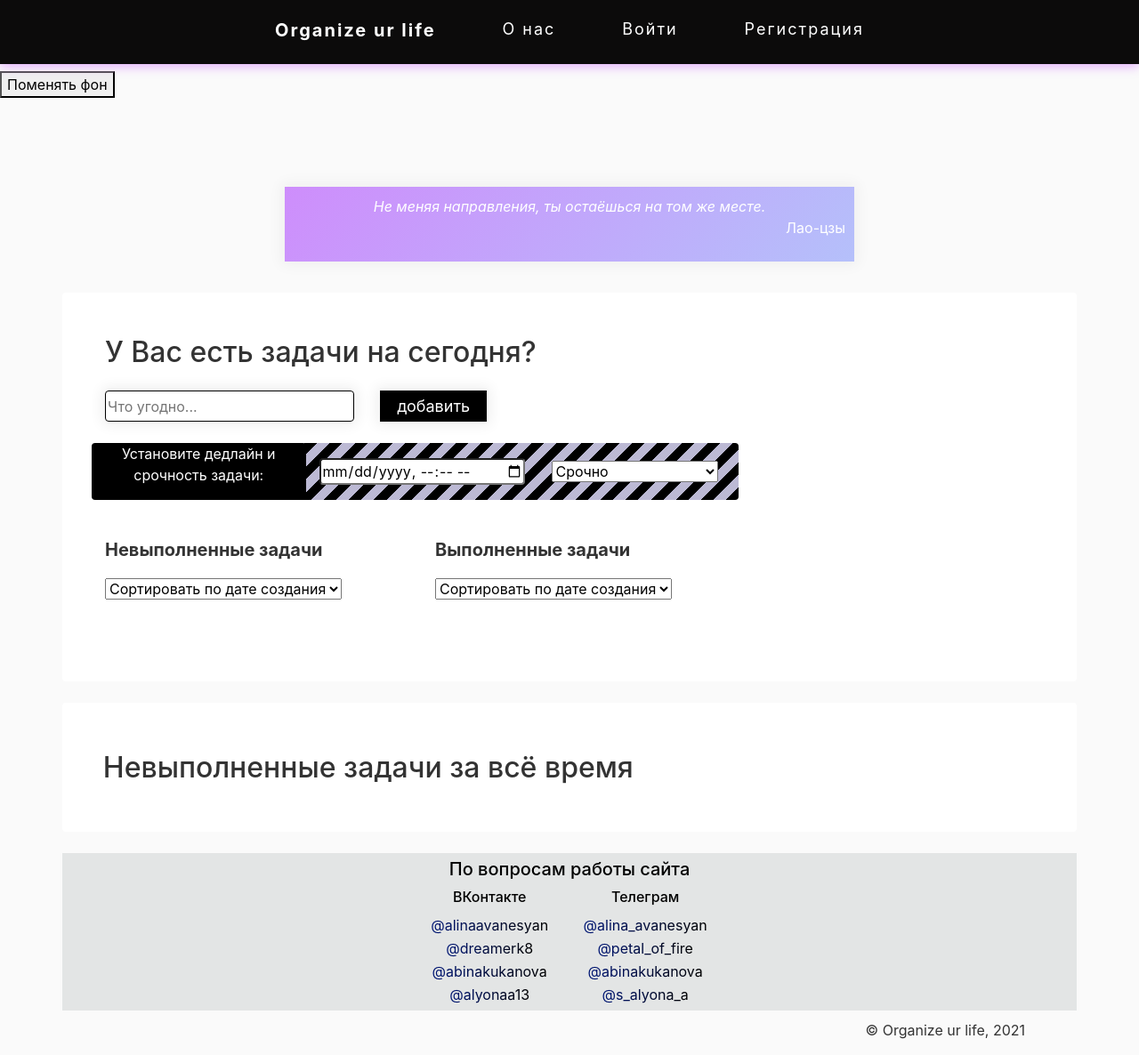
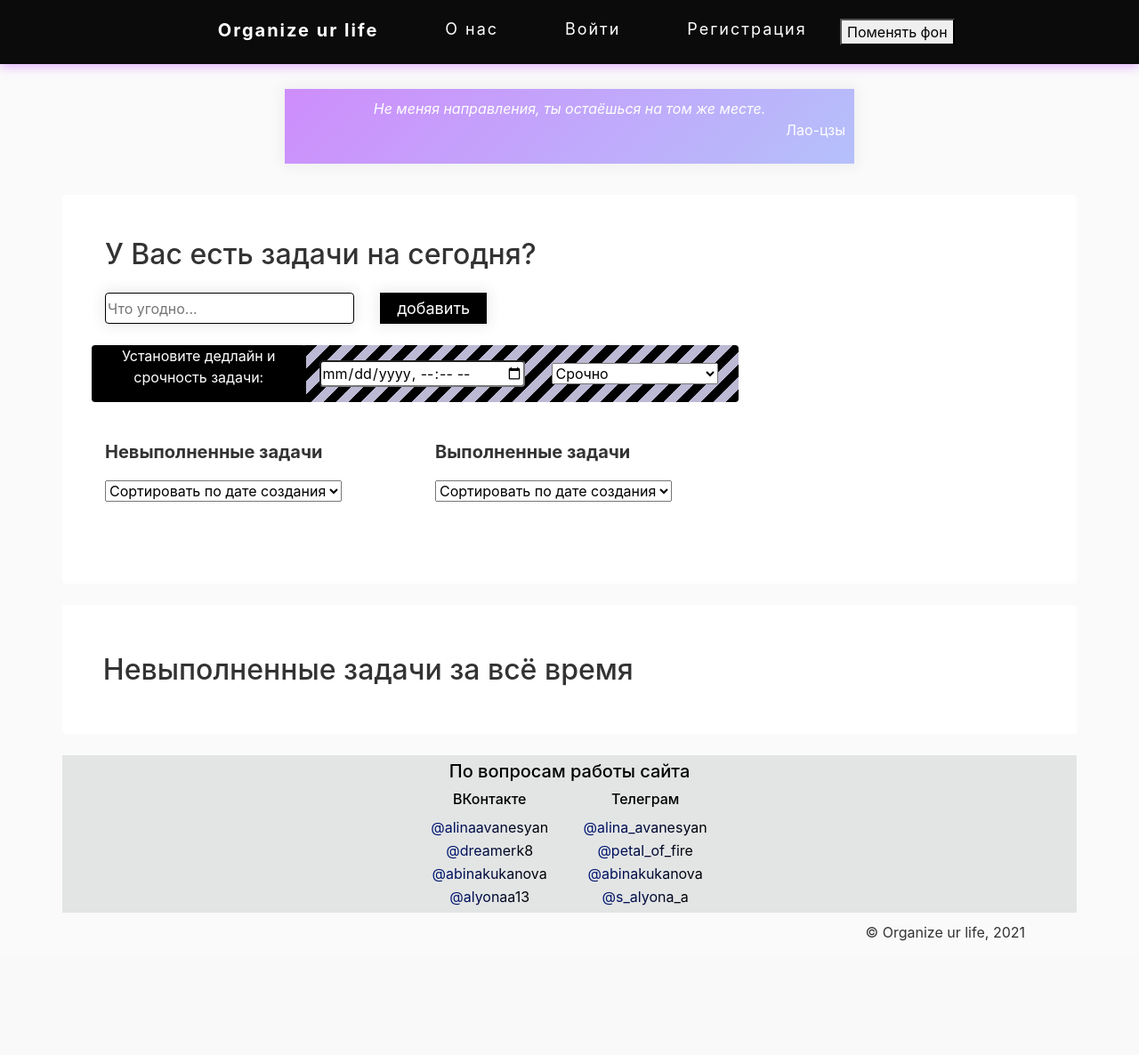
Before and after one commit to alinaavanesyan/Organize-ur-life, a Flask app: page / in a window 1280 px wide. Shown: the whole page at 89% size. After the commit the page ends 1058 px from the top, so only its background shows below. Run offline with Flask 2, Linux system fonts and the light colour scheme; data that the repository does not hold is empty; some libraries are stand-ins or nearby versions.

Commit message:
Кнопка смены фона

```diff
--- a/FlaskApp_updated/app/templates/home.html
+++ b/FlaskApp_updated/app/templates/home.html
@@ -34,22 +34,21 @@
         <a href="{{ url_for('login') }}">Войти</a>
         <a href="{{ url_for('register') }}">Регистрация</a>
       {% endif %}
+        <button id='button' class="button-fon">Поменять фон</button>
+    <script>
+        const button = document.getElementById('button');
+        const theme = ["#200924", "#fafafa"];
+        k = 0;
+        function changeBackground(){
+            document.body.style.background = theme[k % 2];
+            k += 1;
+        }
+        button.addEventListener('click', changeBackground);
+    </script>
       </nav>
   </header>
 <main>
-    <button id='button' class="button-fon">Поменять фон</button>
-    <script>
-        const button = document.getElementById('button');
-        const rainbow = ["#200924", "#fafafa"];
-        k = 0;
-        function changeBackground(){
-            document.body.style.background = rainbow[k % 2];
-            k += 1;
 
-        }
-
-        button.addEventListener('click', changeBackground);
-    </script>
   <div class="quotes">
     <i> {{ line1 }} </i>
     <p align="right"> {{ line }}</p>
```
